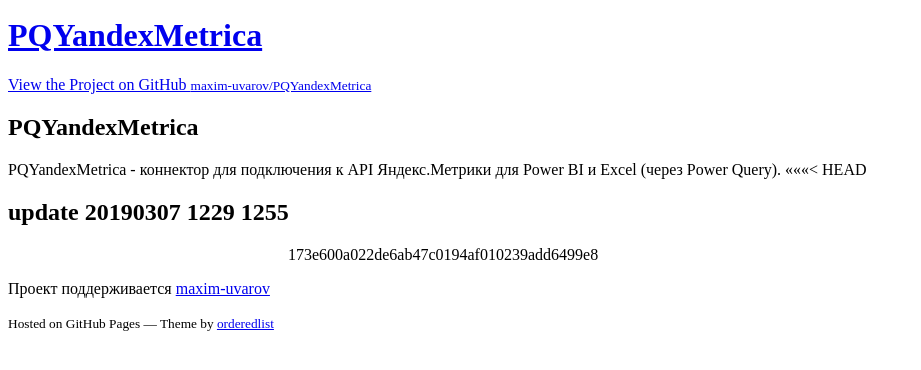
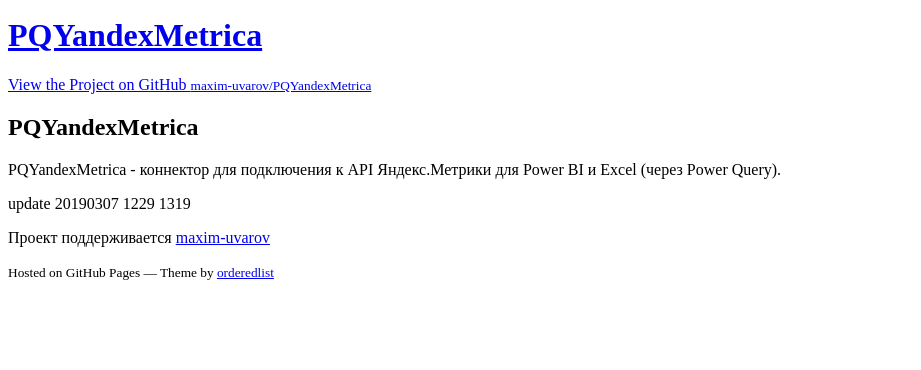
Before and after one commit to maxim-uvarov/PQYandexMetrica, a Jekyll site: the page built from index.md, in a window 1280 px wide, cut to the strip 212-582 px from the top of the page. Shown: the whole strip, without its empty margins (0-921 px from the left). Built offline with Jekyll 4.4.1, drawn with Linux system fonts in a browser that asks for light colours; our own code applies the rules of GitHub Pages for plain Markdown files; the repository's description, which GitHub fills in, is left out.

Commit message:
updated site

```diff
--- a/index.md
+++ b/index.md
@@ -1,8 +1,5 @@
 # PQYandexMetrica
 
 PQYandexMetrica - коннектор для подключения к API Яндекс.Метрики для Power BI и Excel (через Power Query).
-<<<<<<< HEAD
 
-update 20190307 1229 1255
-=======
->>>>>>> 173e600a022de6ab47c0194af010239add6499e8
+update 20190307 1229 1319
```
Also changed, not shown: 4 other files.
